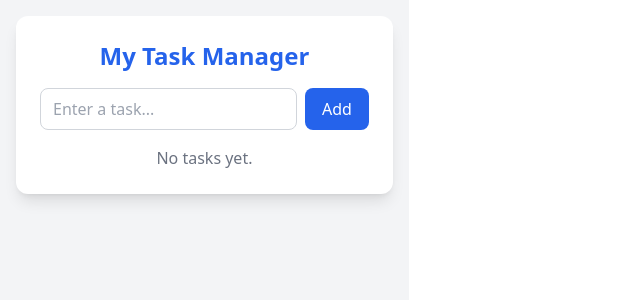
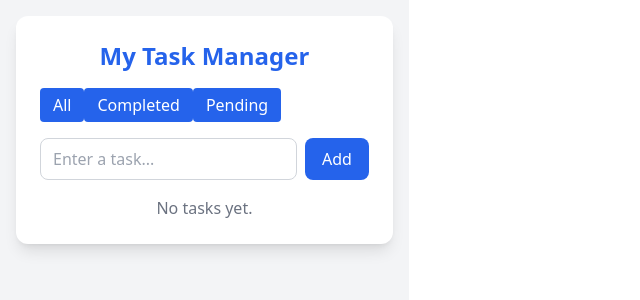
Before and after one commit to chavdaarpitsinh1248/React_task_manager, a React (Vite) app: page / in a window 1280 px wide. Shown: the top 300 px of the page, without its empty margins (0-640 px from the left). Built offline with nearby package versions, Linux system fonts and the light colour scheme.

Commit message:
Add files via upload

```diff
--- a/src/App.jsx
+++ b/src/App.jsx
@@ -38,12 +38,41 @@ function App() {
     setTasks(tasks.filter((task) => task.id !== id));
   };
 
+  const [filter, setFilter] = useState("all");  // "all", "completed", "pending"
+
+  const filteredTasks = tasks.filter((task) => {
+    if (filter === "all") return true;
+    if (filter === "completed") return task.completed;
+    if (filter === "pending") return !task.completed;
+    return true;
+  });
+
   return (
     <div className="min-h-screen bg-gray-100 p-4">
       <div className="max-w-md mx-auto bg-white shadow-lg rounded-xl p-6">
         <Header />
+        <div className="flasx jusity-center gap-4 mb-4">
+          <button
+              className={`px-3 py-1 rounded ${filter === "all" ? "bg-blue-600 text-white" : "bg-gray-200"}`}
+              onClick={() => setFilter("all")}
+          >
+            All
+          </button>
+          <button
+              className={`px-3 py-1 rounded ${filter === "all" ? "bg-blue-600 text-white" : "bg-gray-200"}`}
+              onClick={() => setFilter("completed")}
+          >
+            Completed
+          </button>
+          <button
+              className={`px-3 py-1 rounded ${filter === "all" ? "bg-blue-600 text-white" : "bg-gray-200"}`}
+              onClick={() => setFilter("pending")}
+          >
+            Pending
+          </button>
+        </div>
         <AddTask onAdd={addTask} />
-        <TaskList tasks={tasks} onToggle={toggleTask} onDelete={deleteTask} />
+        <TaskList tasks={filteredTasks} onToggle={toggleTask} onDelete={deleteTask} />
       </div>
     </div>
 
```
